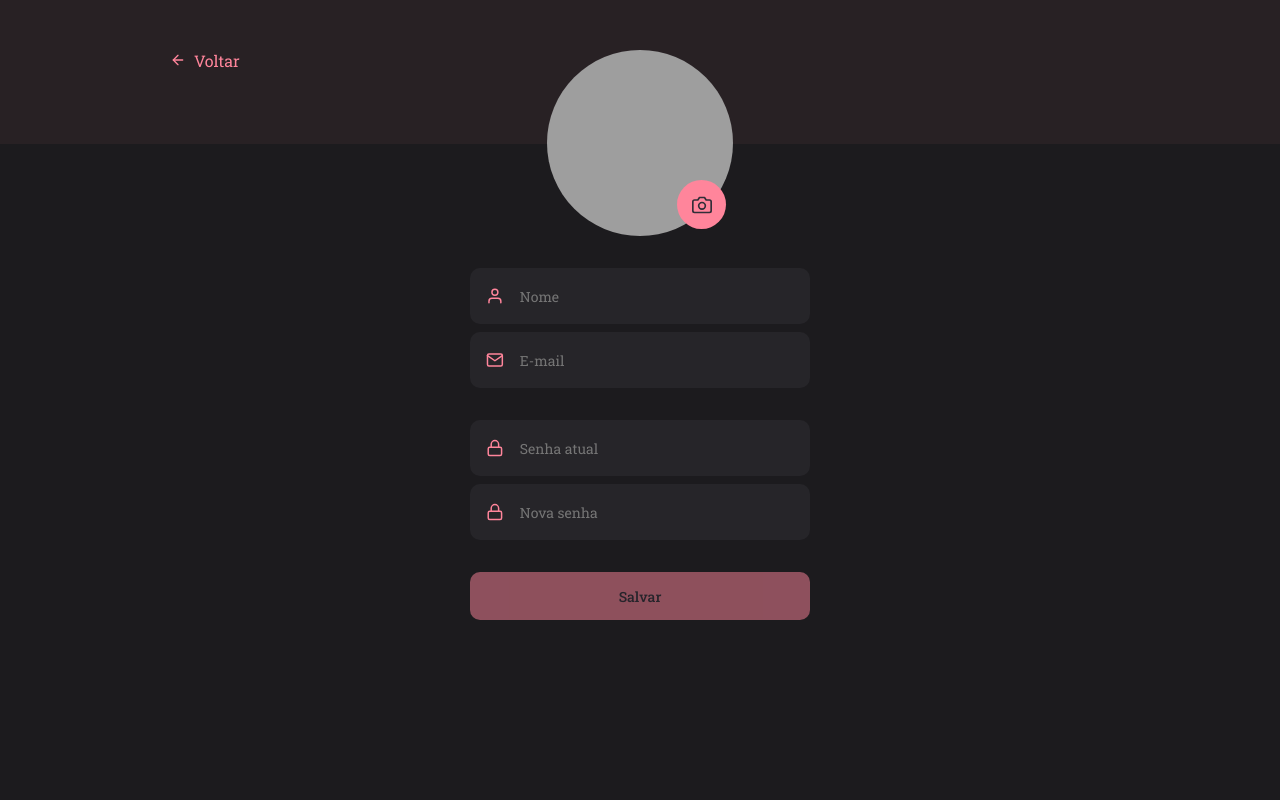
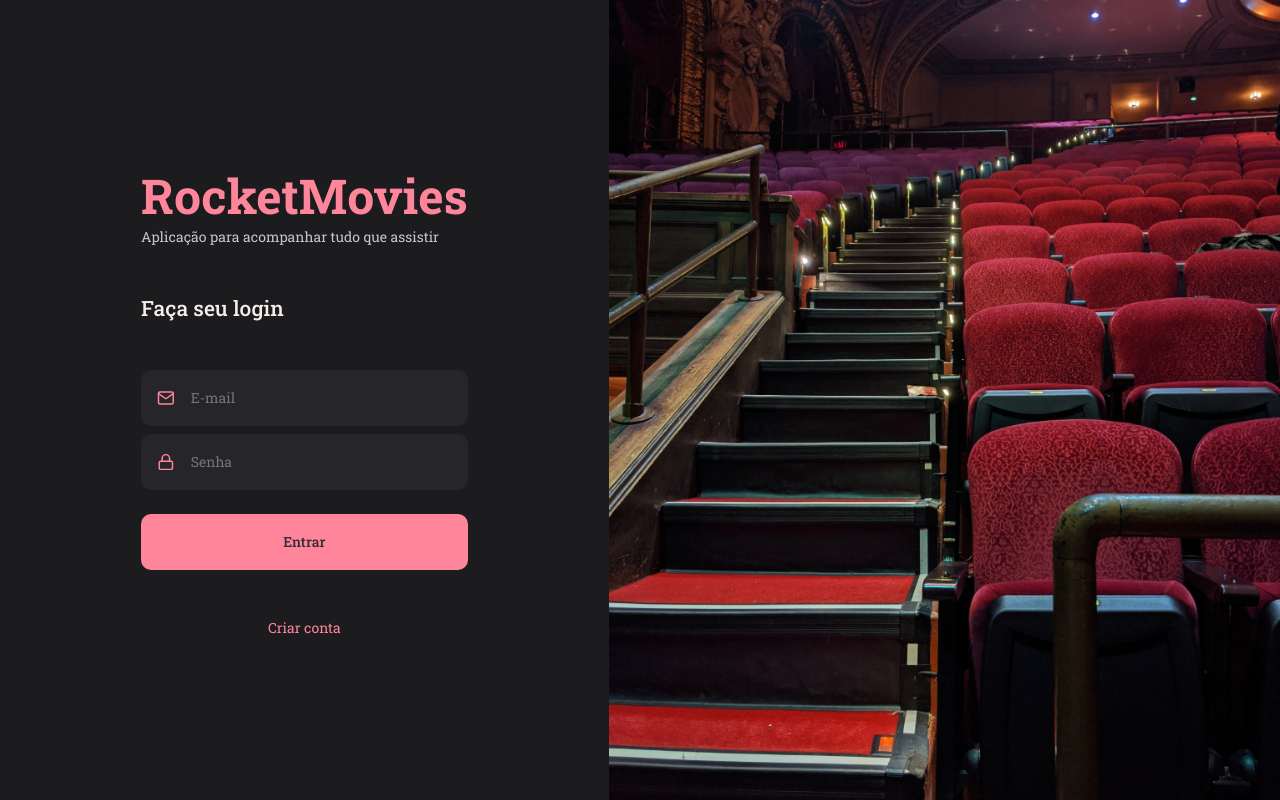
Before and after one commit to igor1203/rocket-movies-frontend, a React (Vite) app: page / in a window 1280 px wide. Built offline with nearby package versions, Linux system fonts and the light colour scheme; grey boxes are pictures that could not be loaded.

Commit message:
finish SignIn

```diff
--- a/src/main.jsx
+++ b/src/main.jsx
@@ -9,12 +9,13 @@ import { Details } from './pages/Details'
 import { Home } from './pages/Home'
 import { New } from './pages/New'
 import { Profile } from './pages/Profile'
+import { SignIn } from './pages/SignIn'
 
 ReactDOM.createRoot(document.getElementById('root')).render(
   <React.StrictMode>
     <ThemeProvider theme={theme}>
       <GlobalStyles />
-      <Profile />
+      <SignIn />
     </ThemeProvider>
   </React.StrictMode>,
 )
--- /dev/null
+++ b/src/pages/SignIn/index.jsx
@@ -0,0 +1,38 @@
+import { Container, Background } from './styles'
+import { Input } from '../../components/Input'
+import { FiMail, FiLock } from 'react-icons/fi'
+import { Button } from '../../components/Button'
+
+export function SignIn() {
+  return(
+    <Container>
+      <form>
+        <h1>RocketMovies</h1>
+
+        <p>Aplicação para acompanhar tudo que assistir</p>
+
+        <h2>Faça seu login</h2>
+
+        <Input
+          placeholder="E-mail"
+          type="e-mail"
+          icon={FiMail}
+        />
+
+        <Input
+          placeholder="Senha"
+          type="password"
+          icon={FiLock}
+        />
+
+        <Button title="Entrar" />
+
+        <a href="#">
+          Criar conta
+        </a>
+      </form>
+
+      <Background />
+    </Container>
+  )
+}
--- /dev/null
+++ b/src/pages/SignIn/styles.js
@@ -0,0 +1,58 @@
+import styled from "styled-components";
+import backgroundImg from '../../assets/SignIn.png'
+
+export const Container = styled.div`
+  height: 100vh;
+
+  display: flex;
+  align-items: stretch;
+
+  form {
+    padding: 0 141px;
+
+    display: flex;
+    flex-direction: column;
+    justify-content: center;
+    align-items: center;
+
+    text-align: center;
+
+    input {
+      color: white;
+    }
+
+    > h1 {
+      font-weight: 700;
+      font-size: 48px;
+    }
+
+    p {
+      font-weight: 400;
+      color: ${({ theme }) => theme.COLORS.WHITE_300};
+      margin-bottom: 48px;
+      font-size: 14px;
+      align-self: start;
+    }
+
+    h2 {
+      color: ${({ theme }) => theme.COLORS.WHITE_200};
+      font-weight: 500;
+      align-self: flex-start;
+      margin-bottom: 48px;
+    }
+
+    button {
+      margin-bottom: 48px;
+    }
+
+    a {
+      color: ${({ theme }) => theme.COLORS.PINK};
+    }
+  }
+`;
+
+export const Background = styled.div`
+  flex: 1;
+  background: url(${backgroundImg}) no-repeat center center;
+  background-size: cover;
+`;
--- a/src/styles/theme.js
+++ b/src/styles/theme.js
@@ -7,6 +7,7 @@ export default {
 
     WHITE_100: "#FFFFFF",
     WHITE_200: "#F4EDE8",
+    WHITE_300: "#CAC4CF",
 
     PINK: "#FF859B",
 
```
Also changed, not shown: src/assets/SignIn.png (added).
